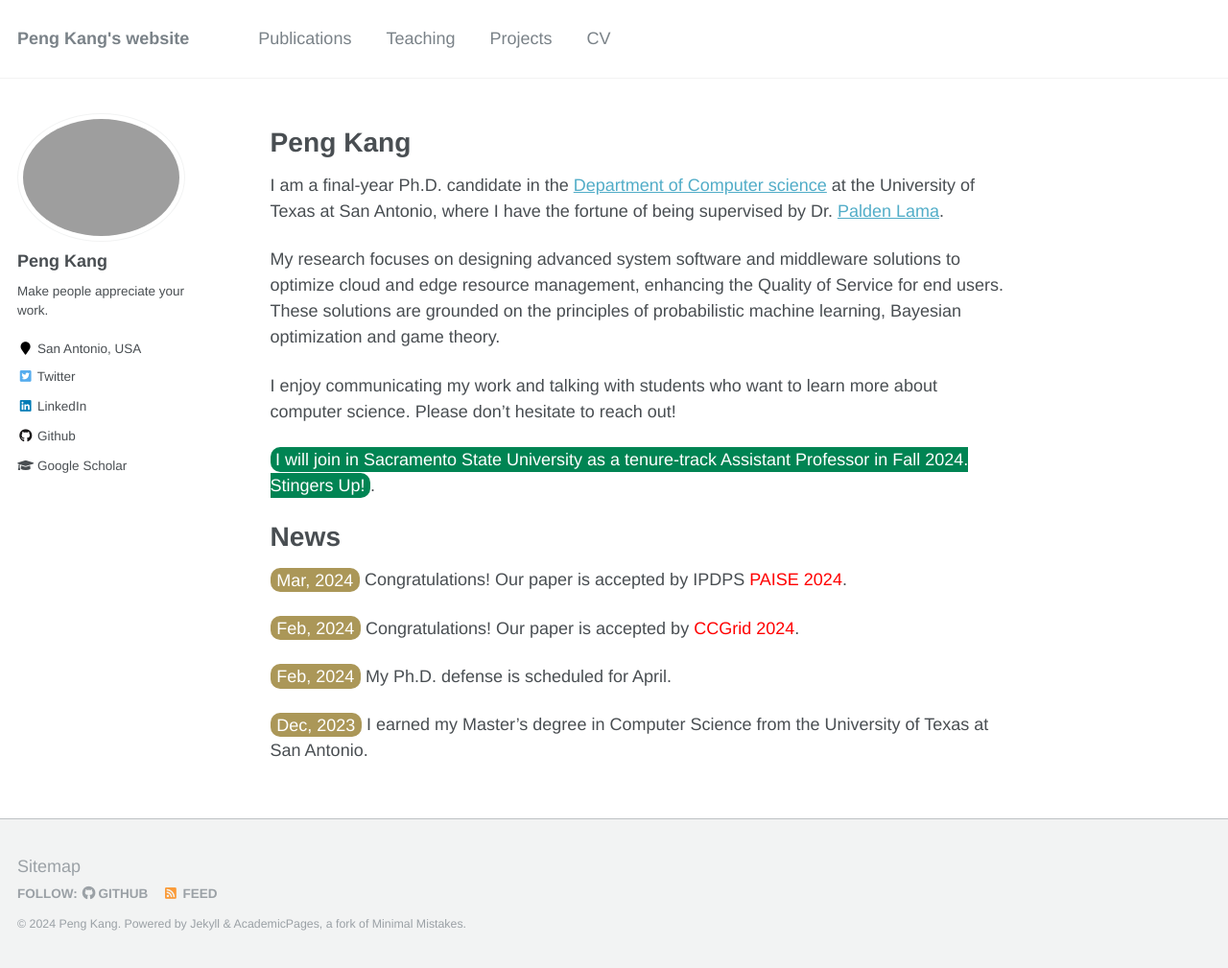
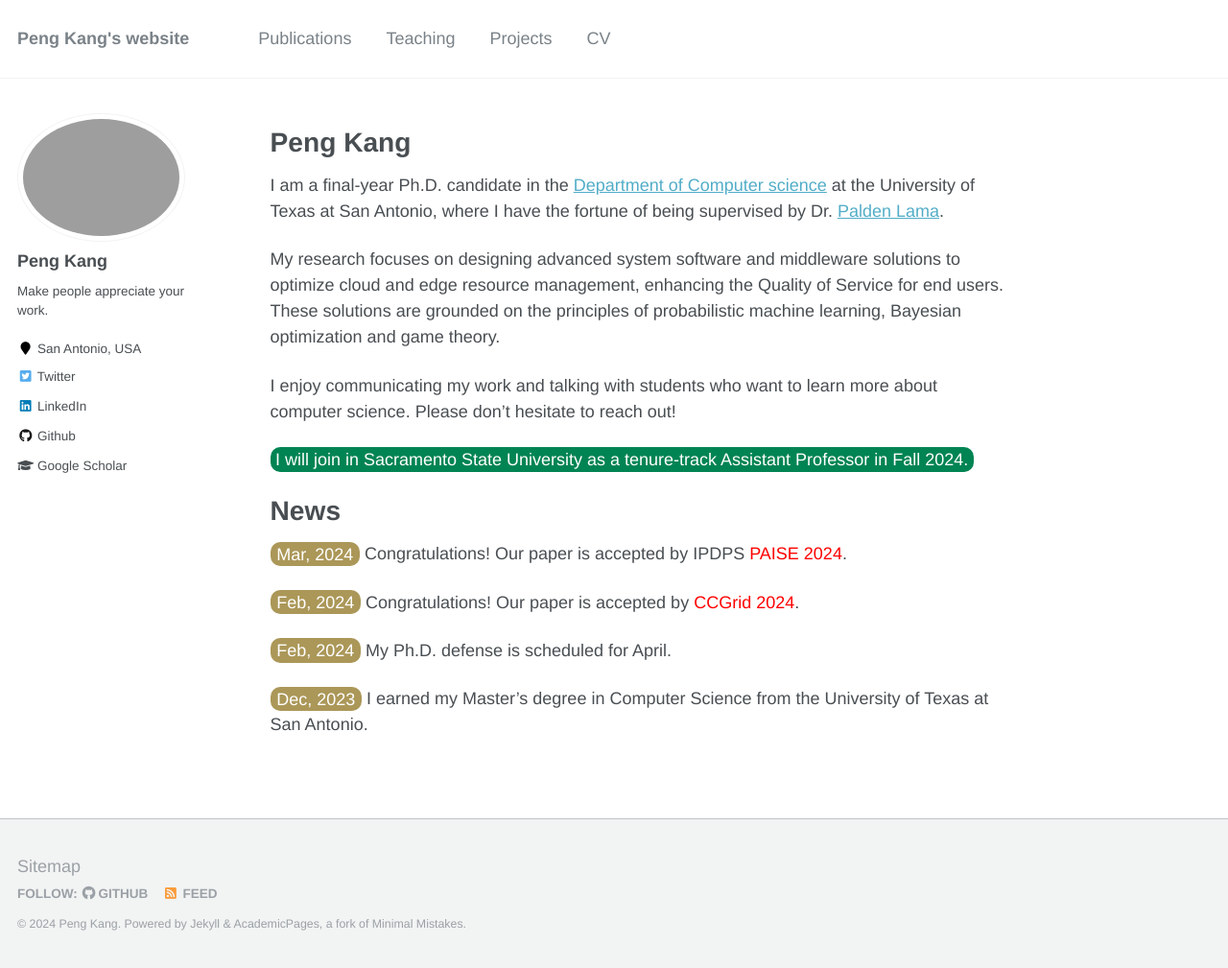
Before and after one commit to pengkang12/pengkang12.github.io, a Jekyll site: the page built from _pages/about.md, in a window 1280 px wide and 1009 px high. Shown: the whole window at 96% size. Built offline with Jekyll 4.4.1, drawn with Linux system fonts in a browser that asks for light colours.

Commit message:
Update about.md

```diff
--- a/_pages/about.md
+++ b/_pages/about.md
@@ -14,7 +14,7 @@ My research focuses on designing advanced system software and middleware solutio
 
 I enjoy communicating my work and talking with students who want to learn more about computer science. Please don't hesitate to reach out!
 
-<span style="padding: 2pt 4pt; border-radius: 10px; color: white; background-color: #008453;"> I will join in Sacramento State University as a tenure-track Assistant Professor in Fall 2024. Stingers Up!</span>.
+<span style="padding: 2pt 4pt; border-radius: 10px; color: white; background-color: #008453;"> I will join in Sacramento State University as a tenure-track Assistant Professor in Fall 2024.</span>
 
 News
 ====
```
